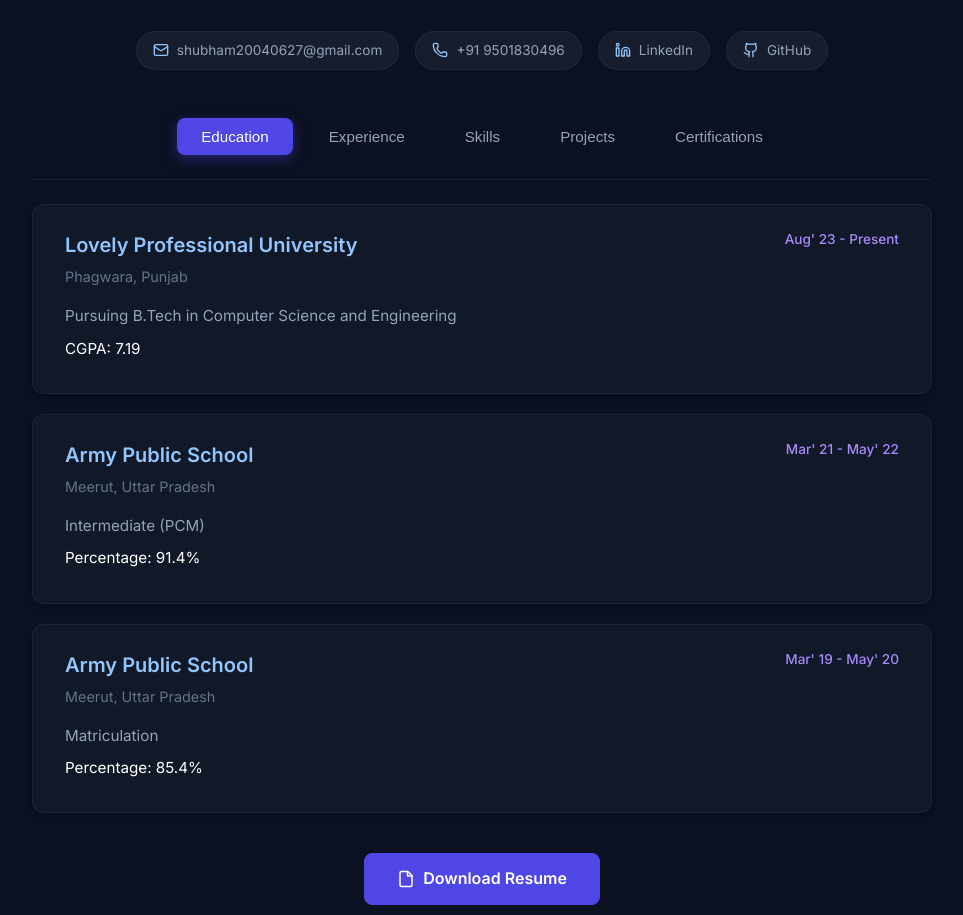
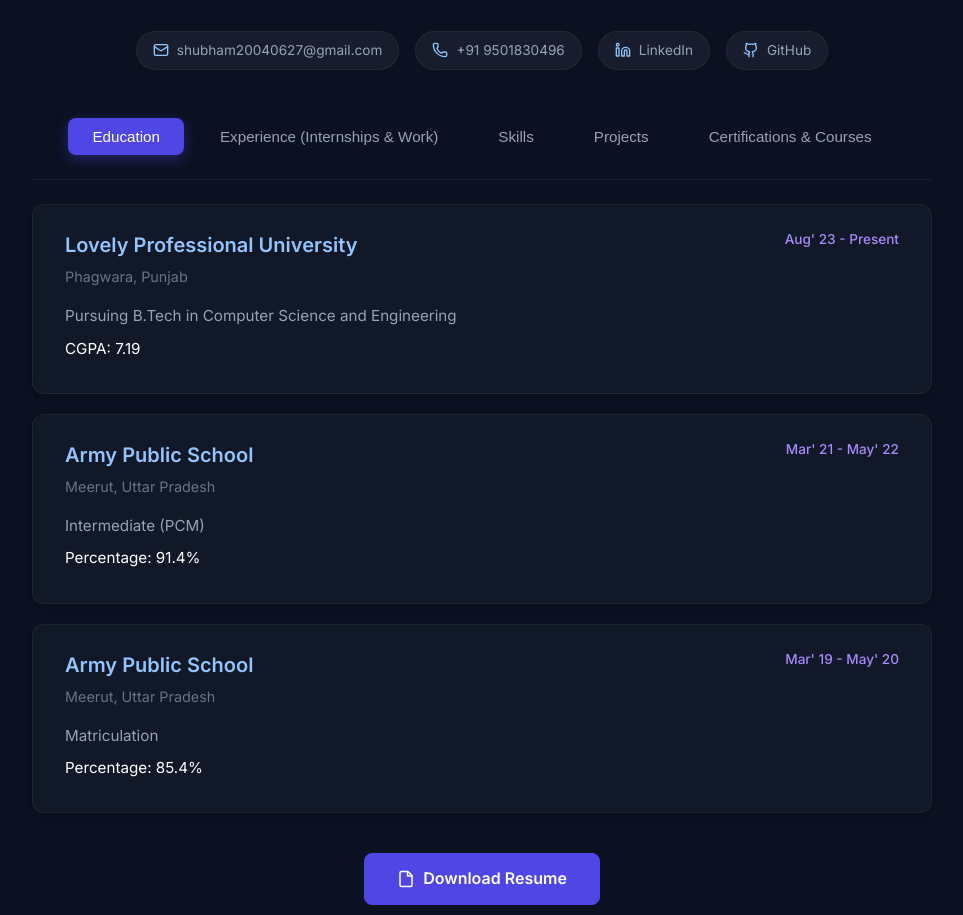
Before and after one commit to Shubham20040627/PortFolio, a React app: page / in a window 1280 px wide. Shown: the part 1811-2726 px from the top of the page, without its empty margins (158-1121 px from the left). Built offline with nearby package versions, Linux system fonts and the light colour scheme; the HTML template or start-up script is replaced by a standard one.

Commit message:
Full Academic Compliance - Exact Heading Labels

```diff
--- a/src/components/Resume.jsx
+++ b/src/components/Resume.jsx
@@ -6,7 +6,7 @@ import './Resume.css';
 const Resume = () => {
     const [activeTab, setActiveTab] = useState('Education');
 
-    const tabs = ['Education', 'Experience', 'Skills', 'Projects', 'Certifications'];
+    const tabs = ['Education', 'Experience (Internships & Work)', 'Skills', 'Projects', 'Certifications & Courses'];
 
     const contactInfo = [
         { icon: <Mail size={16} />, text: 'shubham20040627@gmail.com', href: 'mailto:shubham20040627@gmail.com' },
@@ -65,7 +65,7 @@ const Resume = () => {
                     </motion.div>
                 );
 
-            case 'Experience':
+            case 'Experience (Internships & Work)':
                 return (
                     <motion.div
                         key="experience"
@@ -219,7 +219,7 @@ const Resume = () => {
                     </motion.div>
                 );
 
-            case 'Certifications':
+            case 'Certifications & Courses':
                 return (
                     <motion.div
                         key="certificates"
```
